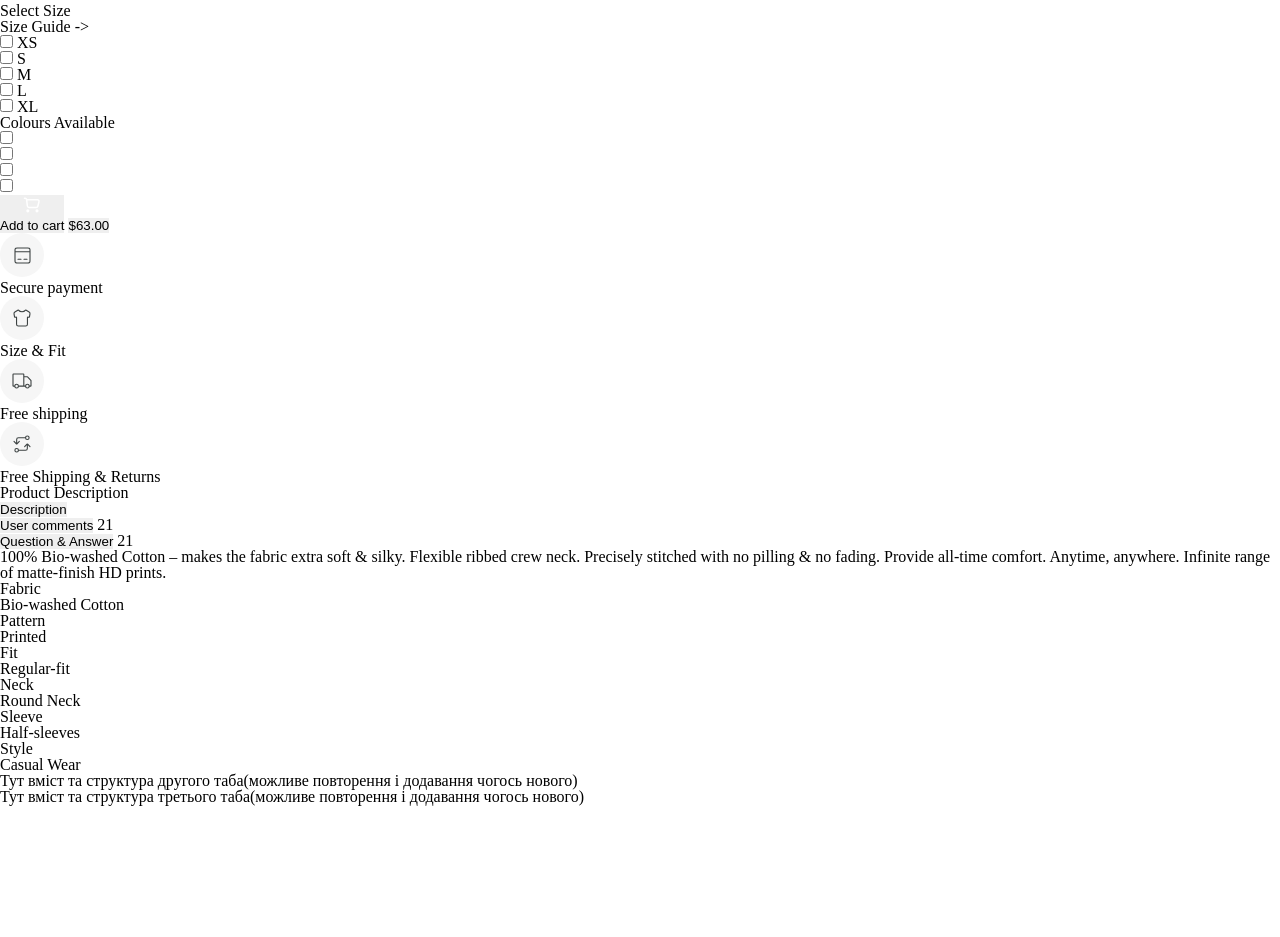
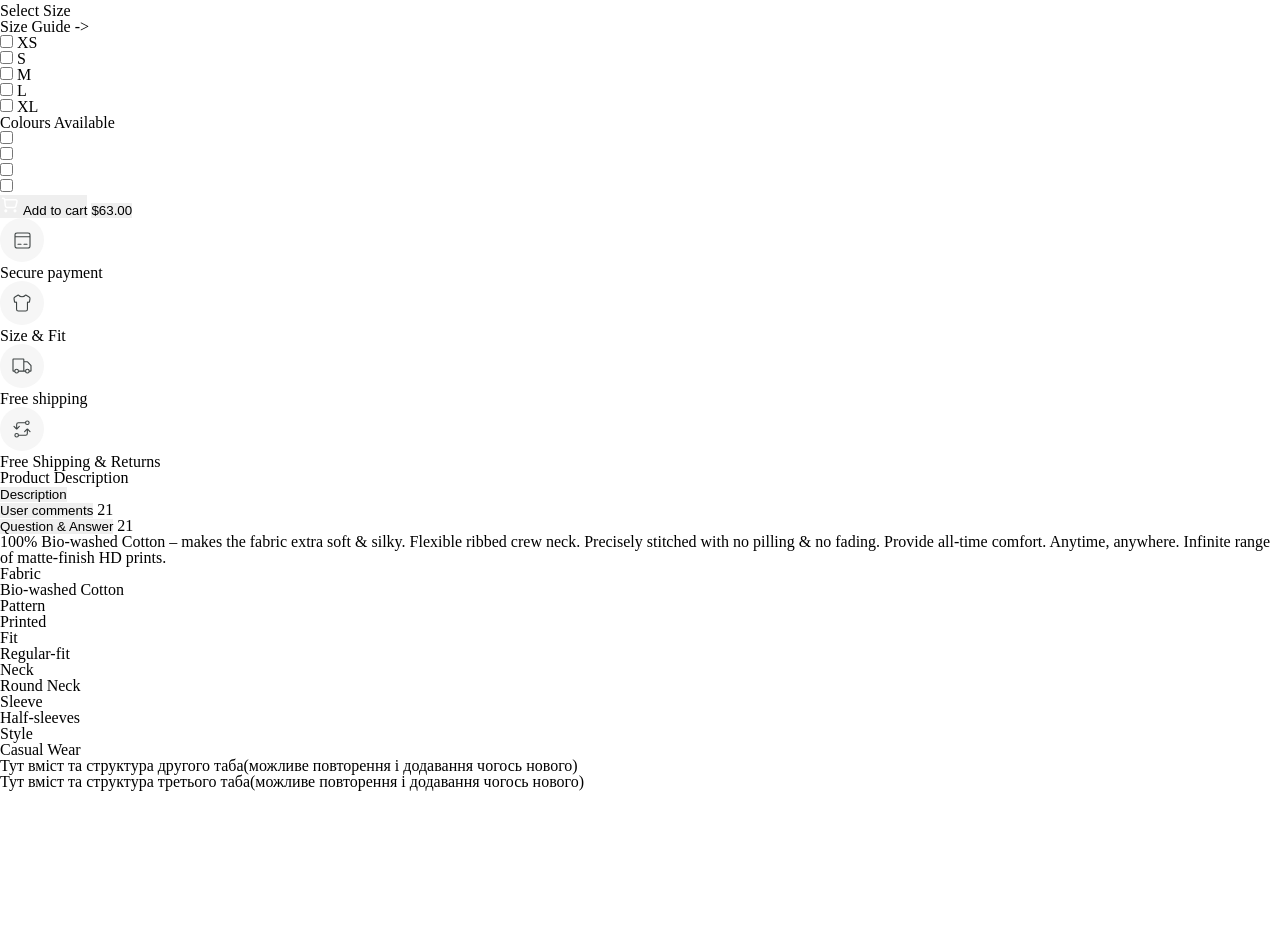
Before and after one commit to Roman-1999/lessons, a plain HTML site: page lessons-11/index.html in a window 1280 px wide. Shown: the part 1357-2294 px from the top of the page. Drawn offline with Linux system fonts and the light colour scheme; files whose address does not match are found by name.

Commit message:
Update index.html

```diff
--- a/lessons-11/index.html
+++ b/lessons-11/index.html
@@ -173,10 +173,10 @@
                 <svg xmlns="http://www.w3.org/2000/svg" width="20" height="20" viewBox="0 0 20 20" fill="none">
                   <path d="M2.5 3.33334H3.00526C3.85578 3.33334 4.56986 3.97375 4.6621 4.81926L5.3379 11.0141C5.43014 11.8596 6.14422 12.5 6.99474 12.5H14.205C14.9669 12.5 15.6317 11.9834 15.82 11.2452L16.9699 6.73592C17.2387 5.68212 16.4425 4.65741 15.355 4.65741H5.5M5.52063 15.5208H6.14563M5.52063 16.1458H6.14563M14.6873 15.5208H15.3123M14.6873 16.1458H15.3123M6.66667 15.8333C6.66667 16.2936 6.29357 16.6667 5.83333 16.6667C5.3731 16.6667 5 16.2936 5 15.8333C5 15.3731 5.3731 15 5.83333 15C6.29357 15 6.66667 15.3731 6.66667 15.8333ZM15.8333 15.8333C15.8333 16.2936 15.4602 16.6667 15 16.6667C14.5398 16.6667 14.1667 16.2936 14.1667 15.8333C14.1667 15.3731 14.5398 15 15 15C15.4602 15 15.8333 15.3731 15.8333 15.8333Z" stroke="white" stroke-width="1.5" stroke-linecap="round" />
                 </svg>
-                <p>Add to cart</p>
+                Add to cart
               </button>
               <button type="button" class="buttob button--border">
-                <p>$63.00</p>
+                $63.00
               </button>
             </div>
           </form>
```
